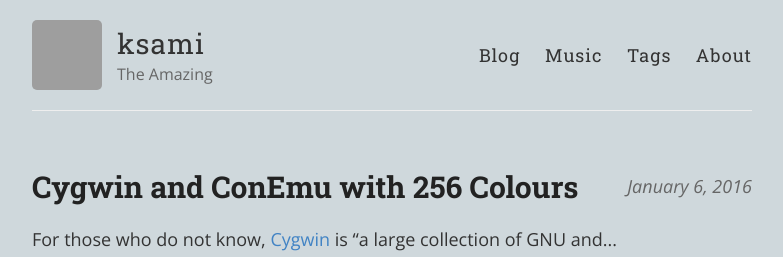
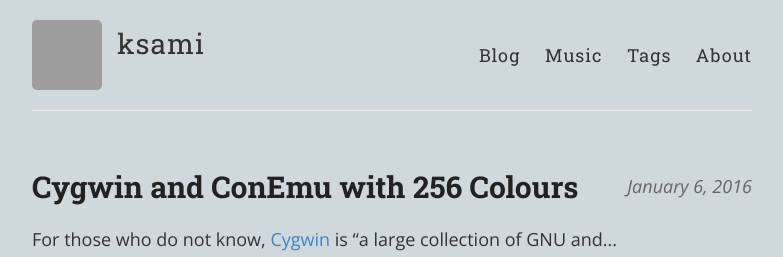
Before and after one commit to ksami/ksami.github.io, a Jekyll site: the page built from index.html, in a window 1280 px wide. Shown: the top 257 px of the page, without its empty margins (248-1031 px from the left). Built offline with Jekyll 4.4.1, drawn with Linux system fonts in a browser that asks for light colours; Markdown is read by kramdown in place of the engine named in the settings; the list of posts is cut into pages by our own code; comment, search, counter and statistics services are not loaded; grey boxes are pictures that could not be loaded.

Commit message:
update desc

```diff
--- a/_config.yml
+++ b/_config.yml
@@ -6,7 +6,7 @@
 name: ksami
 
 # Short bio or description (displayed in the header)
-description: The Amazing
+description:
 
 # URL of your avatar or profile pic (you could use your GitHub profile pic)
 avatar: https://avatars1.githubusercontent.com/u/2187904?v=3&s=96
```
